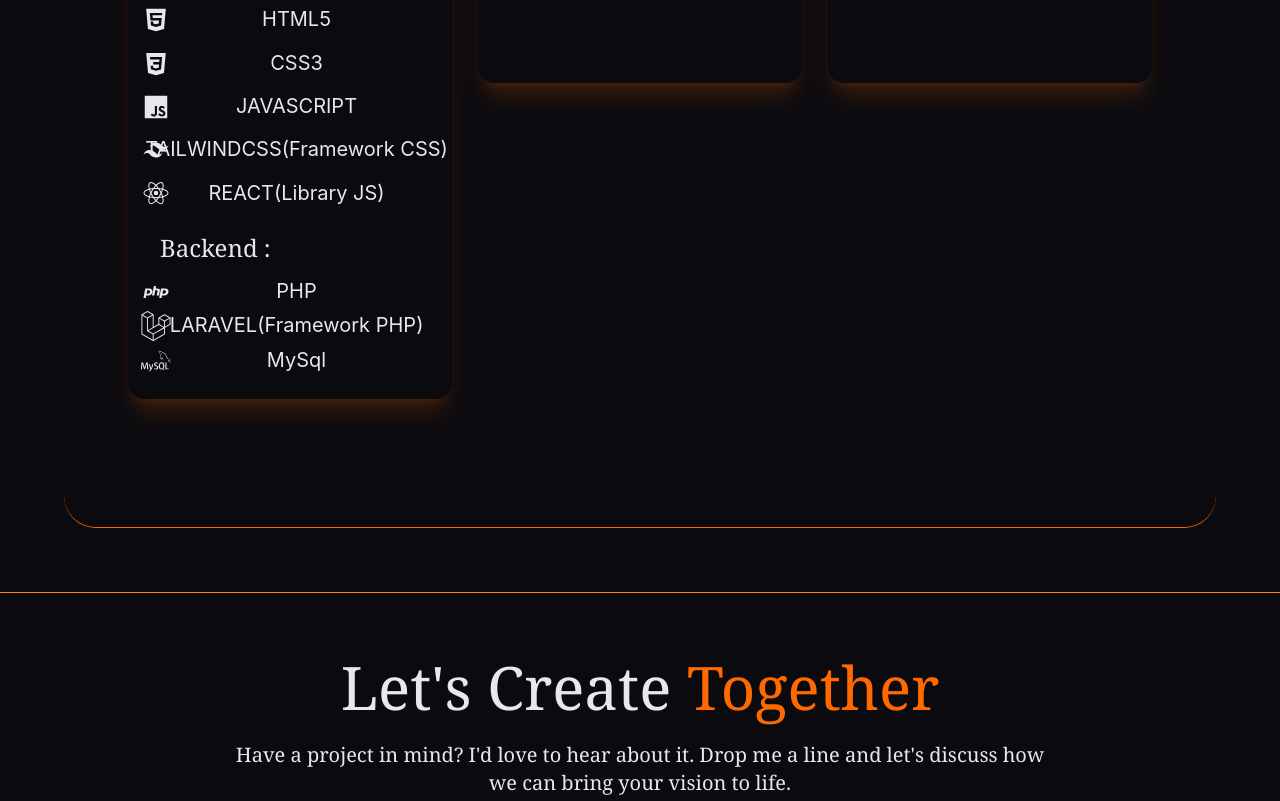
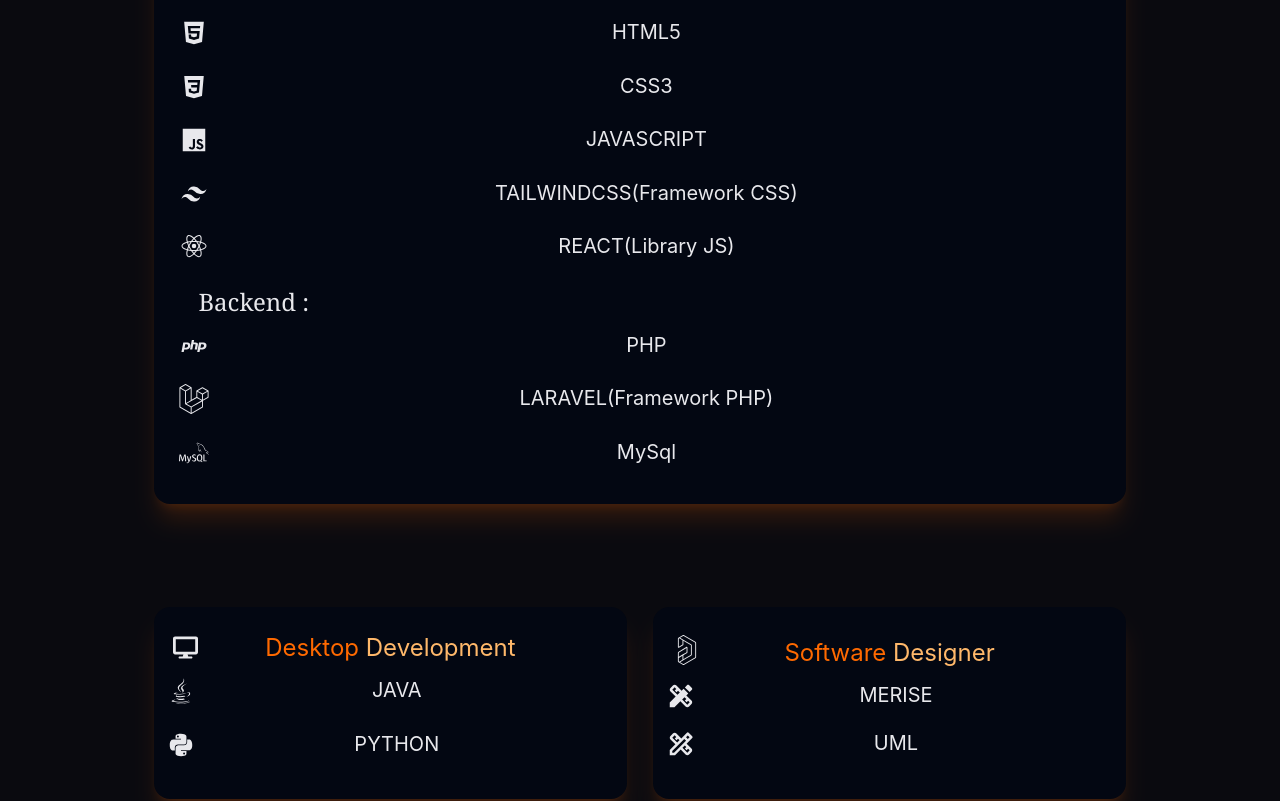
Before and after one commit to Ravaly23/mon-portfolio, a React (Vite) app: page / in a window 1280 px wide. Shown: the part 1780-2581 px from the top of the page. Built offline with nearby package versions, Linux system fonts and the light colour scheme.

Commit message:
serivce reste

```diff
--- a/src/Pages/MonPorteFolio.tsx
+++ b/src/Pages/MonPorteFolio.tsx
@@ -19,6 +19,12 @@
 import { BiLogoPhp } from "react-icons/bi";
 import { SiLaravel } from "react-icons/si";
 import { SiMysql } from "react-icons/si";
+import { FaDesktop } from "react-icons/fa";
+import { BiLogoJava } from "react-icons/bi";
+import { BiLogoPython } from "react-icons/bi";
+import { SiAltiumdesigner } from "react-icons/si";
+import { MdDesignServices } from "react-icons/md";
+import { MdOutlineDesignServices } from "react-icons/md";
 
 export default function MonPorteFolio() {
   const [isOpen, setOpen] = useState(false);
@@ -65,7 +71,7 @@
   }, [wordsToDisplay, index]);
   return (
     <div className="min-h-screen bg-[#0a0a0f] text-[#e8e8ec]">
-      <header className="dark:bg-gray-950 backdrop-blur-md pt-5 pb-18 pl-7 pr-7">
+      <header className="dark:bg-gray-950 backdrop-blur-md pt-5 pb-18 pl-7 pr-7 ">
         <nav className="flex items-center justify-between fixed  w-10/12">
           <div className="rounded-4xl border border-white pt-1.5 pb-1 w-12 md:w-12 block ">
             <h1 className="text-3xl font-serif text-center inline-block animate-tourner hover:cursor-pointer">
@@ -171,43 +177,129 @@
               Skills
             </h1>
           </div>
-          <div className="flex flex-col gap-y-[3vw] mt-[5vw] mb-[5vw] md:flex-row md:gap-x-[2vw] " >
-            <div className="w-12/12 h-auto  md:w-7/12 md:h-auto rounded-2xl shadow-orange-500 shadow-xl/15 hover:cursor-pointer hover:text-white hover:bg-orange-500">
+          <div className="flex flex-col m-[2vw] gap-y-[6vw] md:gap-y-[3vw]">
+            <div className="bg-gray-950  w-12/12 h-auto p-[1vw]   md:w-12/12 md:h-auto rounded-2xl shadow-orange-500 shadow-xl/15  ">
               <div className="relative md:left-[1.5vw] md:top-[2.2vw]">
                 <BsGlobe size={25} />
               </div>
-              <h1 className="text-2xl md:text-2xl text-center">
+              <h1 className="text-2xl relative bottom-[8vw] md:text-2xl md:relative md:bottom-0 text-center">
                 <span className="text-orange-500">Web</span>{" "}
                 <span className="text-orange-300">Development</span>
               </h1>
-              <h2 className="font-serif text-2xl md:text-2xl md:ml-[2.5vw] md:mt-[1vw]">
+              <h2 className="font-serif text-2xl mt-[2vw] mb-[3vw] md:text-2xl md:ml-[2.5vw] md:mt-[1vw]">
                 Frontend :
               </h2>
-              <ul className="text-center flex flex-col gap-y-[1.2vw] pt-[1vw] pl-[1vw] text-2xl md:text-xl mb-[2vw]">
-                <li className="list-none"><div className="absolute "><BiLogoHtml5 size={30}/></div>HTML5</li>
-                <li className="list-none"><div className="absolute "><BiLogoCss3 size={30}/></div>CSS3</li>
-                <li className="list-none"><div className="absolute "><BiLogoJavascript size={30}/></div>JAVASCRIPT</li>
-                <li className="list-none"><div className="absolute "><BiLogoTailwindCss size={30}/></div>TAILWINDCSS(Framework CSS)</li>
-                <li className="list-none"><div className="absolute "><BiLogoReact size={30}/></div>REACT(Library JS)</li>
+              <ul className="text-center flex flex-col gap-y-[6.5vw] md:gap-y-[2vw] pt-[1vw] pl-[1vw] text-[4vw] md:text-xl mb-[2vw]">
+                <li className="list-none">
+                  <div className="absolute ">
+                    <BiLogoHtml5 size={30} />
+                  </div>
+                  HTML5
+                </li>
+                <li className="list-none">
+                  <div className="absolute ">
+                    <BiLogoCss3 size={30} />
+                  </div>
+                  CSS3
+                </li>
+                <li className="list-none">
+                  <div className="absolute ">
+                    <BiLogoJavascript size={30} />
+                  </div>
+                  JAVASCRIPT
+                </li>
+                <li className="list-none">
+                  <div className="absolute ">
+                    <BiLogoTailwindCss size={30} />
+                  </div>
+                  TAILWINDCSS(Framework CSS)
+                </li>
+                <li className="list-none">
+                  <div className="absolute ">
+                    <BiLogoReact size={30} />
+                  </div>
+                  REACT(Library JS)
+                </li>
               </ul>
-              <h2 className="font-serif text-2xl md:text-2xl md:ml-[2.5vw] md:mt-[1vw]">
+              <h2 className="font-serif text-2xl mt-[5vw] md:text-2xl md:ml-[2.5vw] md:mt-[1vw]">
                 Backend :
               </h2>
-              <ul className="text-center flex flex-col gap-y-[0.5vw] pt-[1vw] pl-[1vw] text-2xl md:text-xl mb-[2vw]">
-                <li className="list-none"><div className="absolute "><BiLogoPhp size={30}/></div>PHP</li>
-                <li className="list-none"><div className="absolute "><SiLaravel size={30}/></div>LARAVEL(Framework PHP)</li>
-                <li className="list-none"><div className="absolute "><SiMysql size={30}/></div>MySql</li>
+              <ul className="text-center flex flex-col gap-y-[5vw] md:gap-y-[2vw] pt-[1vw] pl-[1vw] text-[4vw] md:text-xl mb-[2vw]">
+                <li className="list-none">
+                  <div className="absolute ">
+                    <BiLogoPhp size={30} />
+                  </div>
+                  PHP
+                </li>
+                <li className="list-none">
+                  <div className="absolute ">
+                    <SiLaravel size={30} />
+                  </div>
+                  LARAVEL(Framework PHP)
+                </li>
+                <li className="list-none">
+                  <div className="absolute ">
+                    <SiMysql size={30} />
+                  </div>
+                  MySql
+                </li>
               </ul>
             </div>
-            <div className="w-12/12 h-auto md:w-7/12 md:h-[15vw] rounded-2xl shadow-orange-500 shadow-xl/15"></div>
-            <div className="w-12/12 h-auto md:w-7/12 md:h-[15vw] rounded-2xl shadow-orange-500 shadow-xl/15"></div>
+            <div className="flex flex-col gap-y-[9vw] mt-[5vw] mb-[5vw] md:flex-row md:gap-x-[2vw] ">
+              <div className="bg-gray-950  w-12/12 h-auto md:w-7/12 md:h-[15vw] rounded-2xl shadow-orange-500 shadow-xl/15">
+                <div className="relative md:left-[1.5vw] md:top-[2.2vw]">
+                  <FaDesktop size={25} />
+                </div>
+                <h1 className="text-2xl relative bottom-[8vw] left-2 md:text-2xl text-center md:relative md:bottom-0 md:left-0">
+                  <span className="text-orange-500">Desktop</span>{" "}
+                  <span className="text-orange-300">Development</span>
+                </h1>
+                <ul className="text-center flex flex-col gap-y-[2vw] md:pt-[1vw] pl-[1vw] pb-[5vw]  md:pb-0 text-[4vw] md:text-xl mb-[2vw]">
+                  <li className="list-none">
+                    {" "}
+                    <div className="absolute ">
+                      <BiLogoJava size={30} />
+                    </div>
+                    JAVA
+                  </li>
+                  <li className="list-none">
+                    {" "}
+                    <div className="absolute ">
+                      <BiLogoPython size={30} />
+                    </div>
+                    PYTHON
+                  </li>
+                </ul>
+              </div>
+              <div className="bg-gray-950 w-12/12 h-auto md:w-7/12 md:h-[15vw] rounded-2xl shadow-orange-500 shadow-xl/15">
+                <div className="relative md:left-[1.5vw] md:top-[2.2vw]">
+                  <SiAltiumdesigner size={30} />
+                </div>
+                <h1 className="text-2xl relative bottom-[8vw]  md:text-2xl text-center md:relative md:bottom-0">
+                  <span className="text-orange-500">Software</span>{" "}
+                  <span className="text-orange-300">Designer</span>
+                </h1>
+                <ul className="text-center flex flex-col gap-y-[5vw] pt-[1vw] pl-[1vw] pb-[5vw] md:pb-0 text-[4vw] md:text-xl mb-[2vw] md:gap-y-[1.5vw]">
+                  <li>
+                    <div className="absolute ">
+                      <MdDesignServices size={30} />
+                    </div>
+                    MERISE
+                  </li>
+                  <li>
+                    <div className="absolute ">
+                      <MdOutlineDesignServices size={30} />
+                    </div>
+                    UML
+                  </li>
+                </ul>
+              </div>
+            </div>
           </div>
         </div>
 
         {/* Services */}
-        <div id="services">
-
-        </div>
+        <div id="services"></div>
 
         {/* Contact */}
         <div
```
